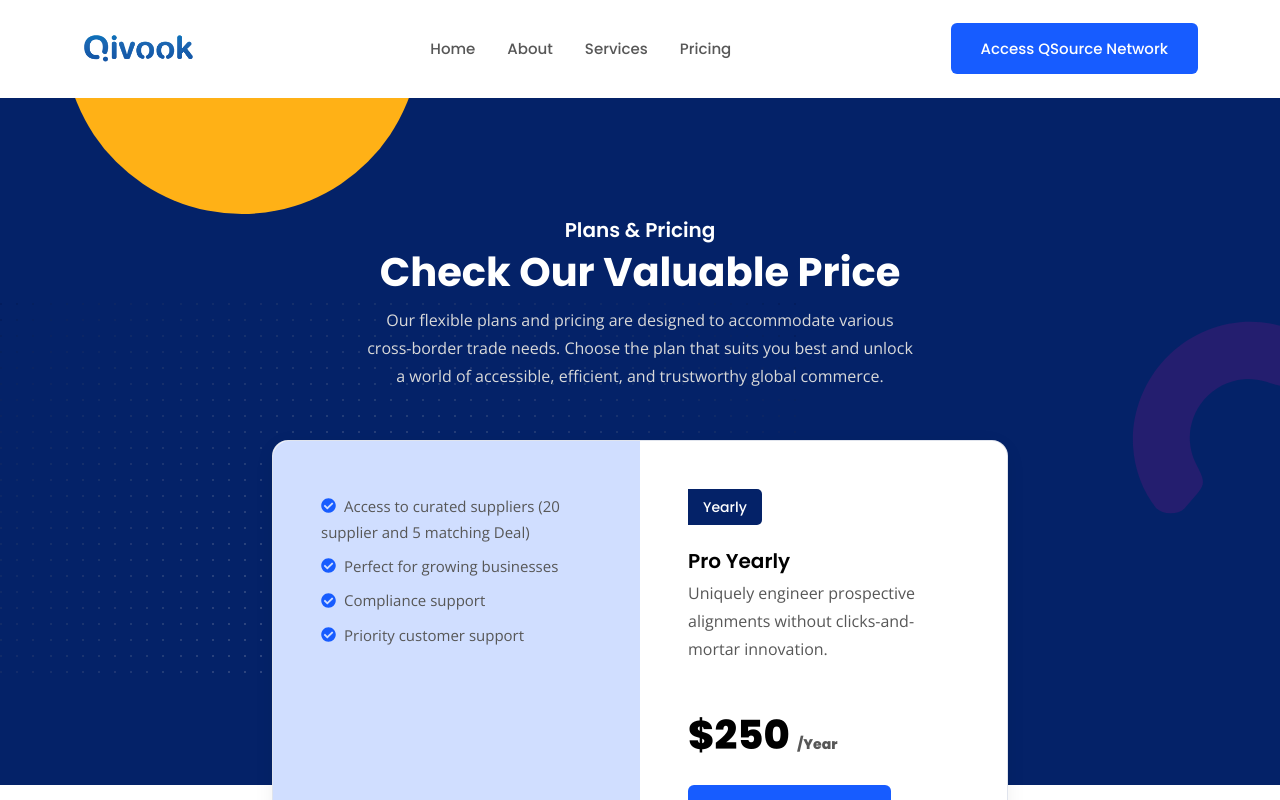
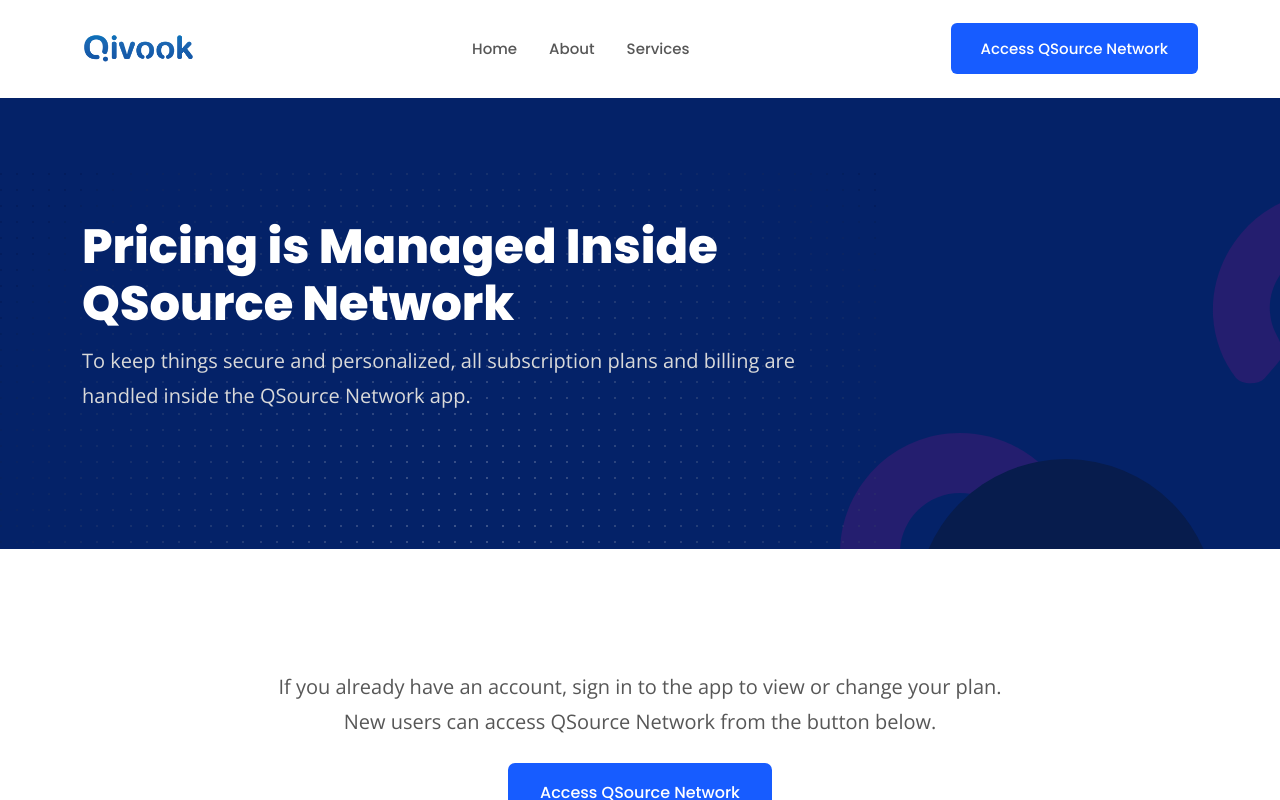
Before and after one commit to kuccii/Primekiiii, a Next.js app: page /pricing in a window 1280 px wide. Shown: the top 800 px of the page. Built offline with nearby package versions, Linux system fonts and the light colour scheme.

Commit message:
align site messaging and navigation with QSource Network

```diff
--- a/src/components/features/FeatureOne.js
+++ b/src/components/features/FeatureOne.js
@@ -66,9 +66,9 @@
             <div className="col-lg-6 mt-4">
               <div className="position-relative d-flex flex-column h-100 flex-wrap bg-danger-soft p-5 rounded-custom">
                 <div className="cta-left-info mb-2">
-                  <h5>Get Connect to trusted suppliers</h5>
+                  <h5>Get connected to trusted suppliers</h5>
                   <p>
-                    {" "}
+                    Use QSource Network to discover verified African suppliers for your key commodities and send qualified purchase inquiries directly from the app.
                   </p>
                 </div>
                 <div className="action-btns mt-auto">
@@ -95,7 +95,7 @@
                 <div className="cta-left-info mb-2">
                   <h5>Get matched with potential buyers</h5>
                   <p>
-                    {" "}
+                    List your products, capacity, and certifications, and let QSource Network match you with buyers actively sourcing from Africa.
                   </p>
                 </div>
                 <div className="action-btns mt-auto">
--- a/src/layout/Header/Navbar.js
+++ b/src/layout/Header/Navbar.js
@@ -183,11 +183,7 @@
                 </Link>
               </li>
 
-              <li>
-                <Link href="pricing">
-                  <a className="nav-link">Pricing</a>
-                </Link>
-              </li>
+              {/* Pricing is handled inside the QSource app, so we keep it out of the main navigation */}
               {/* <li className="nav-item dropdown">
                 <a
                   className="nav-link"
--- a/src/layout/Header/OffCanvasMenu.js
+++ b/src/layout/Header/OffCanvasMenu.js
@@ -62,11 +62,7 @@
             <a className="nav-link">Services</a>
           </Link>
         </li>
-        <li data-bs-dismiss="offcanvas" aria-label="Close">
-          <Link href="/pricing">
-            <a className="nav-link">Pricing</a>
-          </Link>
-        </li>
+        {/* Pricing is managed inside the QSource app, so we don’t expose a separate pricing page here */}
         {/* <li data-bs-dismiss="offcanvas" aria-label="Close">
           <Link href="#">
             <a className="nav-link">Company</a>
--- a/src/pages/about-us.js
+++ b/src/pages/about-us.js
@@ -12,11 +12,15 @@
 
 const AboutUs = () => {
   return (
-    <Layout title="About Us" desc="this is about us page">
+    <Layout
+      title="About QSource Network"
+      desc="Learn how QSource Network by Qivook helps suppliers, buyers, logistics providers, and customs brokers trade agricultural products across Africa with confidence."
+    >
       <Navbar classOption="navbar-light" />
       <HeroSectionTwo />
       {/* <OurStory /> */}
       <FeatureImgContentTwo />
+      <WorkProcessOne />
       {/* <OurTeam /> */}
       {/* <TestimonialTwo swiperBgClass="bg-white" /> */}
       {/* <OurOffice /> */}
--- a/src/pages/contact-us.js
+++ b/src/pages/contact-us.js
@@ -8,7 +8,10 @@
 
 const ContactUs = () => {
   return (
-    <Layout title="Contact Us" desc="This is contact us page">
+    <Layout
+      title="Contact QSource Network"
+      desc="Get in touch with the QSource Network team for platform support, partnerships, and enterprise trade opportunities."
+    >
       <Navbar classOption="navbar-light" />
       <PageHeader
         title="Contact Us"
--- a/src/pages/pricing.js
+++ b/src/pages/pricing.js
@@ -1,25 +1,35 @@
 import React from "react";
-
 import Layout from "@layout/Layout";
+import Navbar from "@layout/Header/Navbar";
 import Footer from "@layout/Footer/Footer";
-import Navbar from "@layout/Header/Navbar";
-import FaqTwo from "@components/faq/FaqTwo";
-import PriceTwo from "@components/pricing/PriceTwo";
 import PageHeader from "@components/common/PageHeader";
-import TestimonialTwo from "@components/testimonial/TestimonialTwo";
+import Link from "next/link";
 
 const Pricing = () => {
   return (
-    <Layout title="Pricing" desc="this is pricing page">
+    <Layout
+      title="Pricing"
+      desc="Manage your subscription and pricing directly inside the QSource Network app."
+    >
       <Navbar classOption="navbar-light" />
-      {/* <PageHeader
-        title="Price Suit to Your Business"
-        desc="Seamlessly actualize client-based users after out-of-the-box value. Globally embrace strategic data through frictionless expertise."
-      /> */}
-
-      <PriceTwo ptClass="pt-120" />
-      {/* <FaqTwo /> */}
-      {/* <TestimonialTwo sectionBgClass="bg-white" swiperBgClass="bg-white" /> */}
+      <PageHeader
+        title="Pricing is Managed Inside QSource Network"
+        desc="To keep things secure and personalized, all subscription plans and billing are handled inside the QSource Network app."
+      />
+      <section className="ptb-120">
+        <div className="container">
+          <div className="row justify-content-center text-center">
+            <div className="col-lg-8">
+              <p className="lead mb-4">
+                If you already have an account, sign in to the app to view or change your plan. New users can access QSource Network from the button below.
+              </p>
+              <Link href="https://app.qivook.com">
+                <a className="btn btn-primary btn-lg">Access QSource Network</a>
+              </Link>
+            </div>
+          </div>
+        </div>
+      </section>
       <Footer />
     </Layout>
   );
```
Also changed, not shown: src/pages/index.js (+1 -12 lines), src/pages/services.js (+6 -3 lines), src/components/workprocess/WorkProcessOne.js.
